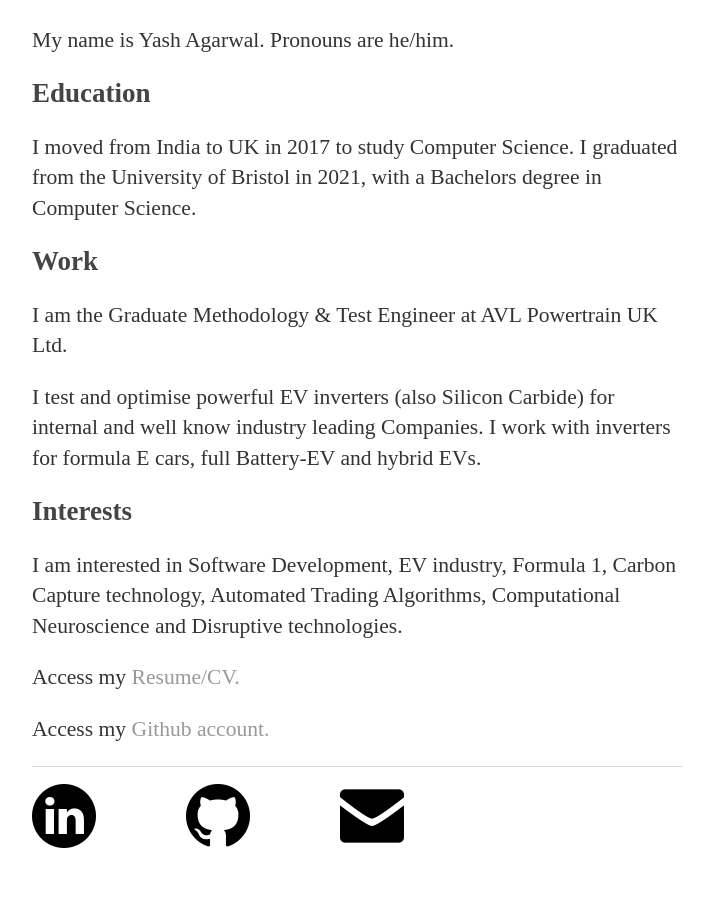
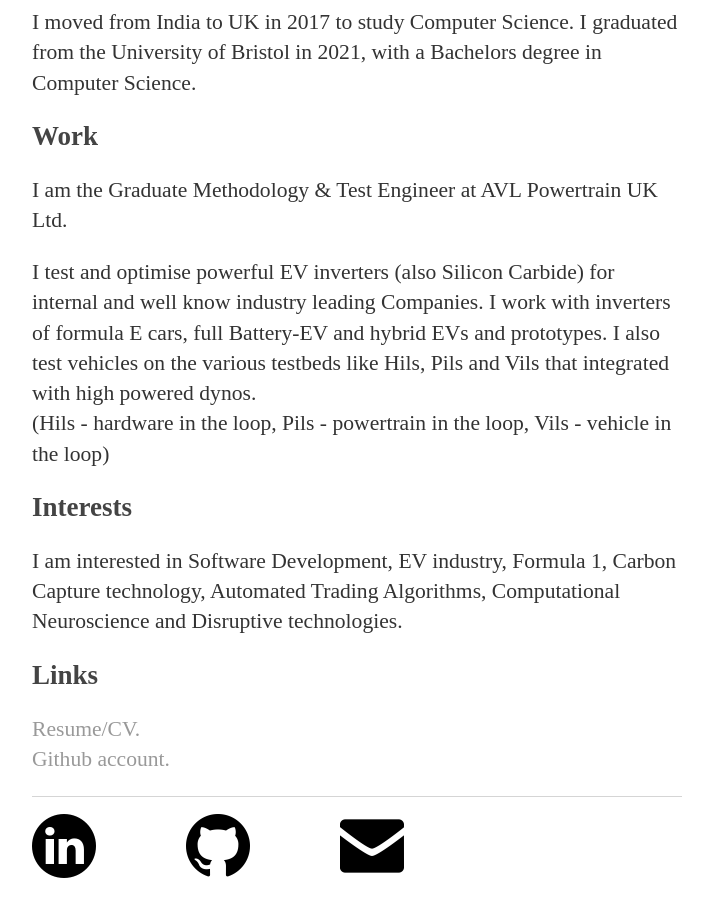
Before and after one commit to yash110698/yash110698.github.io, a Jekyll site: the page built from index.html, in a window 1280 px wide and 900 px high, scrolled down 1089 px. Shown: the whole window, without its empty margins (283-991 px from the left). Built offline with Jekyll 4.4.1, drawn with Linux system fonts in a browser that asks for light colours.

Commit message:
Update index.html

```diff
--- a/index.html
+++ b/index.html
@@ -7,7 +7,7 @@
 
 
 <p>
-  <img src="/images/me2.jpg" alt="Image of Yash" width="700" height="850">
+  <img src="/images/me2.jpg" alt="Image of Yash" width="600" height="725">
 </p>
 
 <p>
@@ -30,7 +30,9 @@
 
 <p>
   I test and optimise powerful EV inverters (also Silicon Carbide) for internal and well know industry leading Companies.
-  I work with inverters for formula E cars, full Battery-EV and hybrid EVs.
+  I work with inverters of formula E cars, full Battery-EV and hybrid EVs and prototypes.
+  I also test vehicles on the various testbeds like Hils, Pils and Vils that integrated with high powered dynos.
+  <br>(Hils - hardware in the loop, Pils - powertrain in the loop, Vils - vehicle in the loop)
 </p>
 
 <h2>Interests</h2>
@@ -42,6 +44,10 @@
   and Disruptive technologies.
 </p>
 
-<p> Access my <a href="https://yash110698.github.io/cv/static/Curriculum-Vitae.pdf">Resume/CV.</a></p>
+<h2>Links</h2>
 
-<p> Access my <a href="https://github.com/yash110698">Github account.</a></p>
+<p>
+  <a href="https://yash110698.github.io/cv/static/Curriculum-Vitae.pdf">Resume/CV.</a>
+  <br>
+  <a href="https://github.com/yash110698">Github account.</a>
+</p>
```
